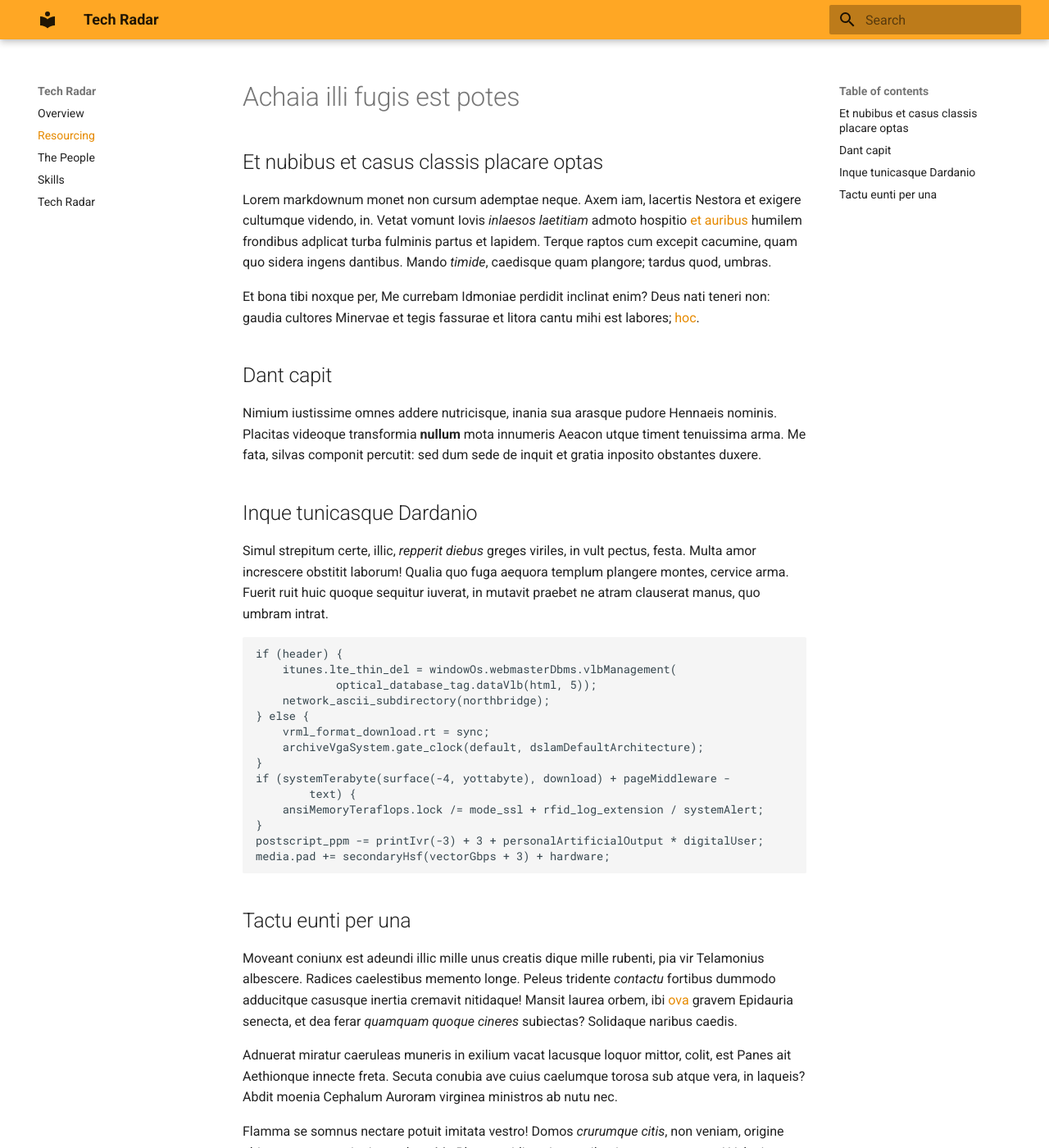
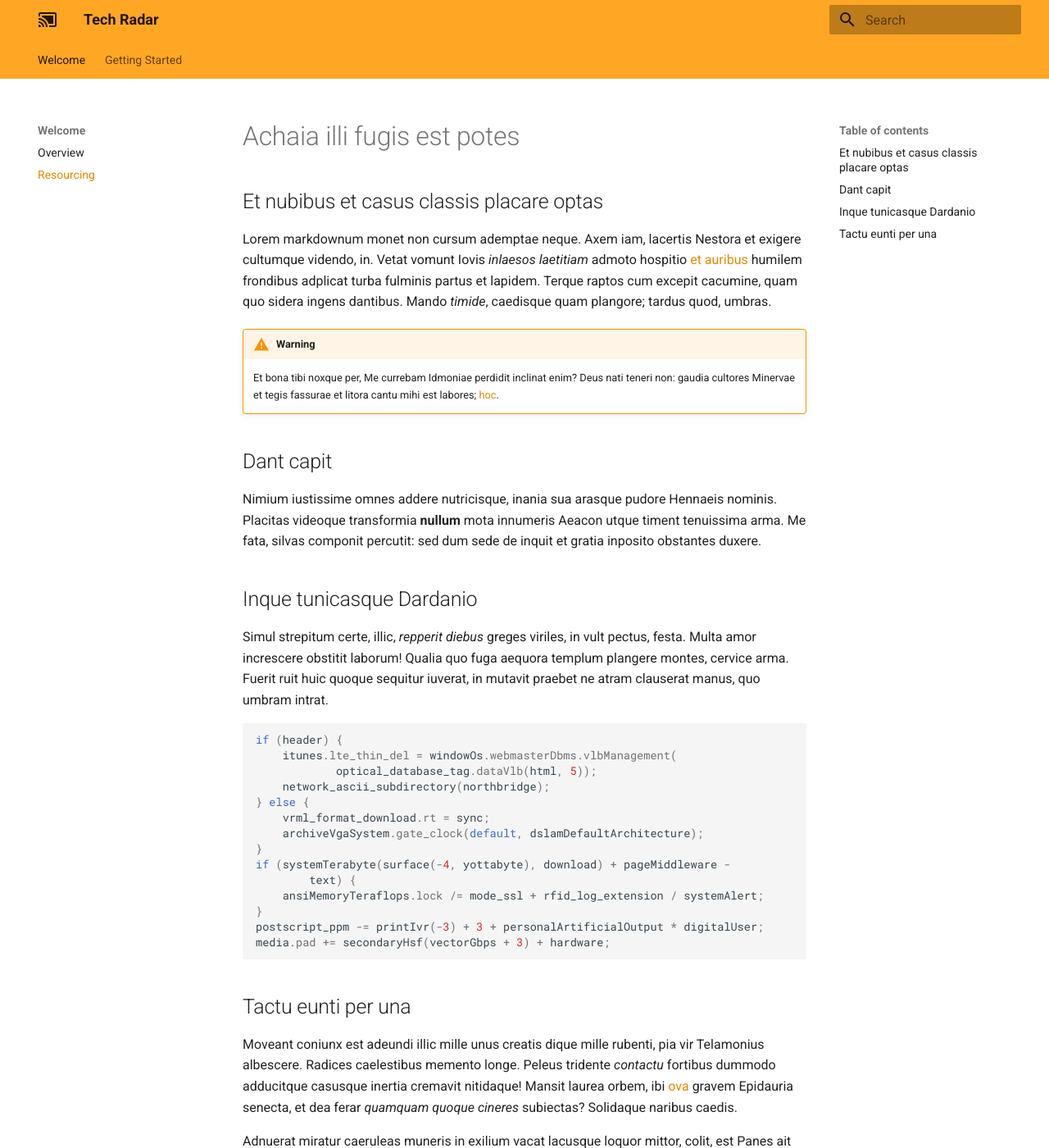
Before and after one commit to mark-at-kenzan/mkdocs-test, an MkDocs documentation site: the page built from docs/resourcing.md, in a window 1280 px wide and 1400 px high. Shown: the whole window at 82% size. Built offline with MkDocs 1.6.1 and Material for MkDocs 9.7.7, drawn with Linux system fonts in a browser that asks for light colours; old or Windows-style settings are respelled for this version of MkDocs.

Commit message:
Add kitties and tabbed navigation

```diff
--- a/docs/resourcing.md
+++ b/docs/resourcing.md
@@ -9,9 +9,8 @@ adplicat turba fulminis partus et lapidem. Terque raptos cum excepit cacumine,
 quam quo sidera ingens dantibus. Mando *timide*, caedisque quam plangore; tardus
 quod, umbras.
 
-Et bona tibi noxque per, Me currebam Idmoniae perdidit inclinat enim? Deus nati
-teneri non: gaudia cultores Minervae et tegis fassurae et litora cantu mihi est
-labores; [hoc](http://superabattroades.net/edidit).
+!!! warning
+    Et bona tibi noxque per, Me currebam Idmoniae perdidit inclinat enim? Deus nati teneri non: gaudia cultores Minervae et tegis fassurae et litora cantu mihi est labores; [hoc](http://superabattroades.net/edidit).
 
 ## Dant capit
 
--- a/mkdocs.yml
+++ b/mkdocs.yml
@@ -1,16 +1,29 @@
 site_name: Tech Radar
 
 pages:
-    - Overview: index.md
-    - Resourcing: resourcing.md
-    - The People: people.md
-    - Skills: skills.md
-    - Tech Radar: radar.md
+    - Welcome:
+      - Overview: index.md
+      - Resourcing: resourcing.md
+    - Getting Started:
+      - The People: people.md
+      - Skills: skills.md
+      - Tech Radar: radar.md
 
 theme:
   name: 'material'
+  logo:
+    icon: 'cast_connected'
+  favicon: 'images/favicon.png'
   palette:
     primary: 'orange'
     accent: 'orange'
+
   feature:
-    tabs: false
+    tabs: true
+
+markdown_extensions:
+  - admonition
+  - codehilite:
+      guess_lang: true
+  - toc:
+      permalink: true
```
Also changed, not shown: other parts of docs/resourcing.md (+1 -0 lines), docs/index.md (+1 -0 lines), docs/people.md (+4 -2 lines), docs/radar.md (+5 -1 lines), docs/skills.md (+1 -0 lines), docs/images/favicon.png (added), docs/images/logo.svg (added), docs/images/sad_kitty.jpg (added).
